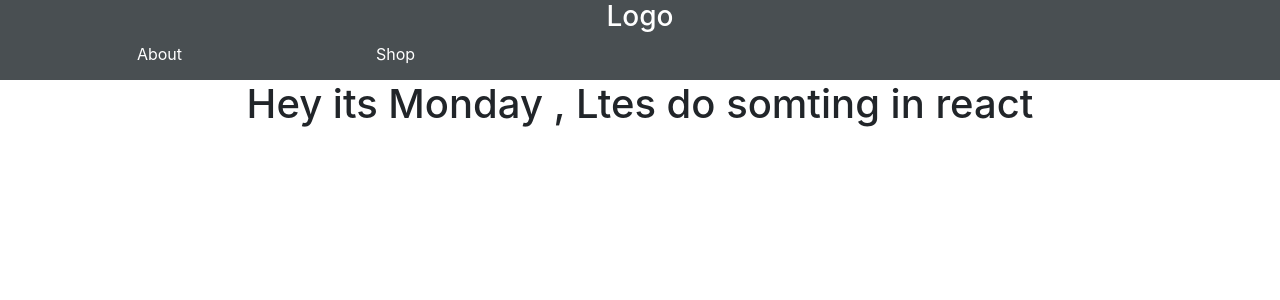
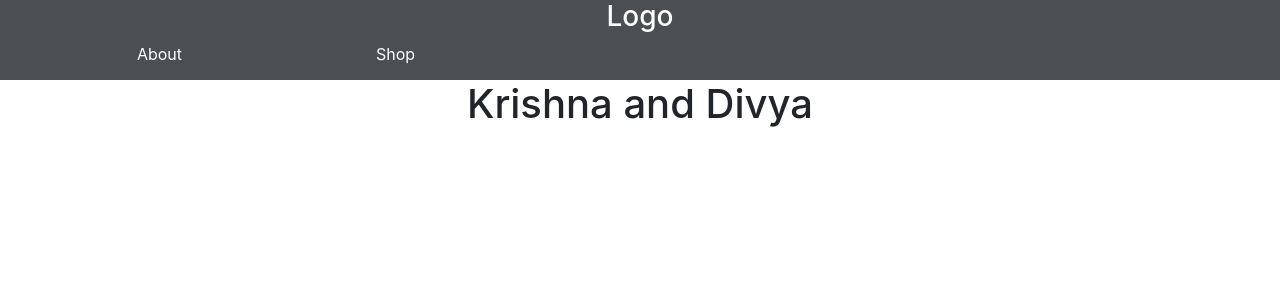
Before and after one commit to sumidha/ProjReact, a React (Create React App) app: page /About in a window 1280 px wide. Shown: the top 300 px of the page. Built offline with nearby package versions, Linux system fonts and the light colour scheme.

Commit message:
update by Krishan

```diff
--- a/src/Router/About.js
+++ b/src/Router/About.js
@@ -8,7 +8,7 @@ class About extends Component {
     render() {
         return (
 
-            <h1>Hey its Monday , Ltes do somting in react</h1>
+            <h1>Krishna and Divya</h1>
          );
     }
 }
```
